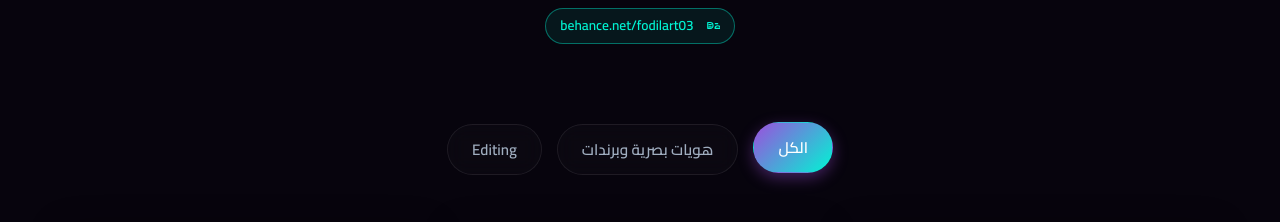
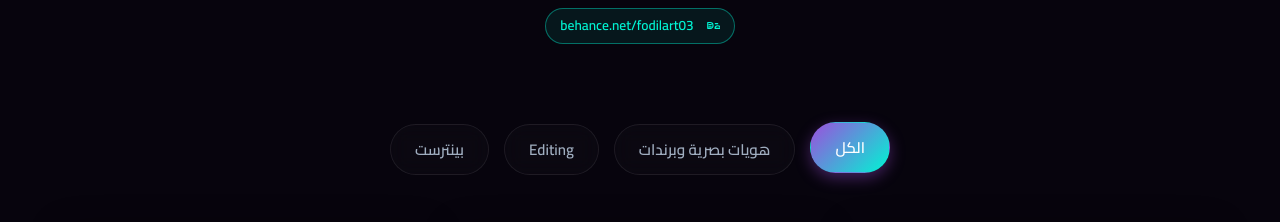
Before and after one commit to fodil4303-cm/premium-portfolio, a plain HTML site: page index.html in a window 1280 px wide. Shown: the part 2040-2262 px from the top of the page. Drawn offline with Linux system fonts and the light colour scheme.

Commit message:
Add Pinterest filter button and translations

```diff
--- a/app.js
+++ b/app.js
@@ -40,6 +40,7 @@ const translations = {
         "filter-branding": "هويات بصرية وبرندات",
         "filter-video": "مونتاج وفيديو",
         "filter-presentation": "Editing",
+        "filter-pinterest": "بينترست",
         "filter-graphic": "تصاميم جرافيك",
         "resume-tag": "الخط الزمني",
         "resume-title": "رحلتي الإبداعية والمهنية",
@@ -115,6 +116,7 @@ const translations = {
         "filter-branding": "Brand Identity",
         "filter-video": "Video Editing",
         "filter-presentation": "Editing",
+        "filter-pinterest": "Pinterest",
         "filter-graphic": "Graphic Design",
         "resume-tag": "Experience",
         "resume-title": "My Creative Timeline",
--- a/index.html
+++ b/index.html
@@ -245,6 +245,7 @@
                     <button class="filter-btn active" data-filter="all" data-i18n="filter-all">الكل</button>
                     <button class="filter-btn" data-filter="branding" data-i18n="filter-branding">هويات بصرية وبرندات</button>
                     <button class="filter-btn" data-filter="presentation" data-i18n="filter-presentation">Editing</button>
+                    <button class="filter-btn" data-filter="pinterest" data-i18n="filter-pinterest">بينترست</button>
                 </div>
 
                 <div class="portfolio-grid" id="portfolio-grid-container">
```
